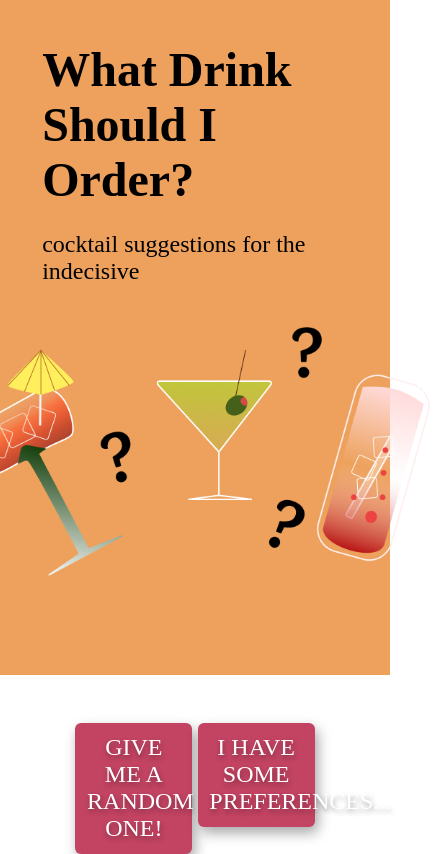
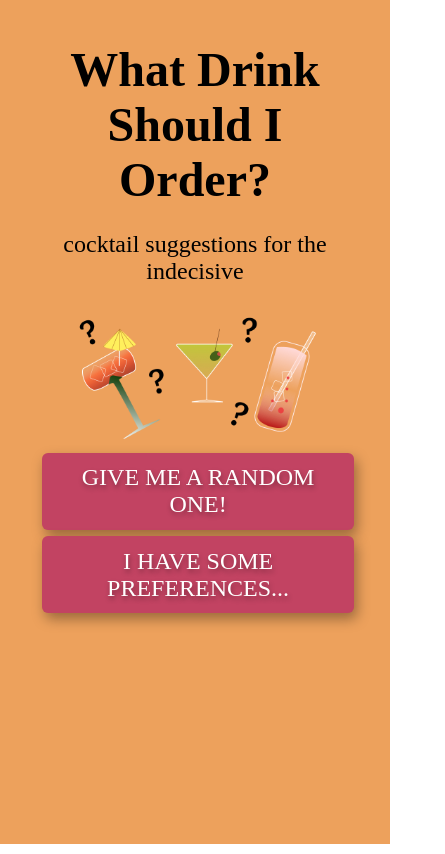
Before and after one commit to BlueNealis/what-should-I-order, a Next.js app: page / in a window 390 px wide. Shown: the whole page, 445 px wide, since content can reach past the window. Built offline with nearby package versions, Linux system fonts and the light colour scheme; a web font is replaced by a local one.

Commit message:
Adjust sizing for better responsiveness

```diff
--- a/pages/index.js
+++ b/pages/index.js
@@ -16,7 +16,7 @@ export default function Home() {
       </Head>
       <h1 className={styles.header}> What Drink Should I Order? </h1>
       <p className={styles.subheader}>cocktail suggestions for the indecisive</p>
-      <Image src={cocktails} width={500} height={300} alt='Three cocktails'/>
+      <Image className={styles.cocktails} src={cocktails} width={500} height={300} alt='Three cocktails'/>
       <div className={styles.actionBox}>
       <Link href='cocktail/cocktail'>
         <button className={styles.button}>Give Me a Random One!</button>
--- a/styles/Home.module.scss
+++ b/styles/Home.module.scss
@@ -12,6 +12,7 @@
 
 .header {
   margin: 0;
+  text-align: center;
   @include vars.header-font();
 }
 
@@ -30,5 +31,32 @@
 }
 
 .subheader {
+  text-align: center;
   @include vars.subheader-font();
 }
+
+@media screen and (max-width: 768px) {
+  .box {
+    height: 100vh;
+    width: 100vw;
+  }
+
+  .actionBox {
+    flex-direction: column;
+    justify-content: center;
+    align-items: center;
+    margin: 0%;
+    width: 100vw;
+  }
+
+  .button {
+    width: 80vw;
+    margin: 1%;
+  }
+
+  .cocktails {
+    height: auto;
+    max-width: 80%;
+  }
+
+}
```
